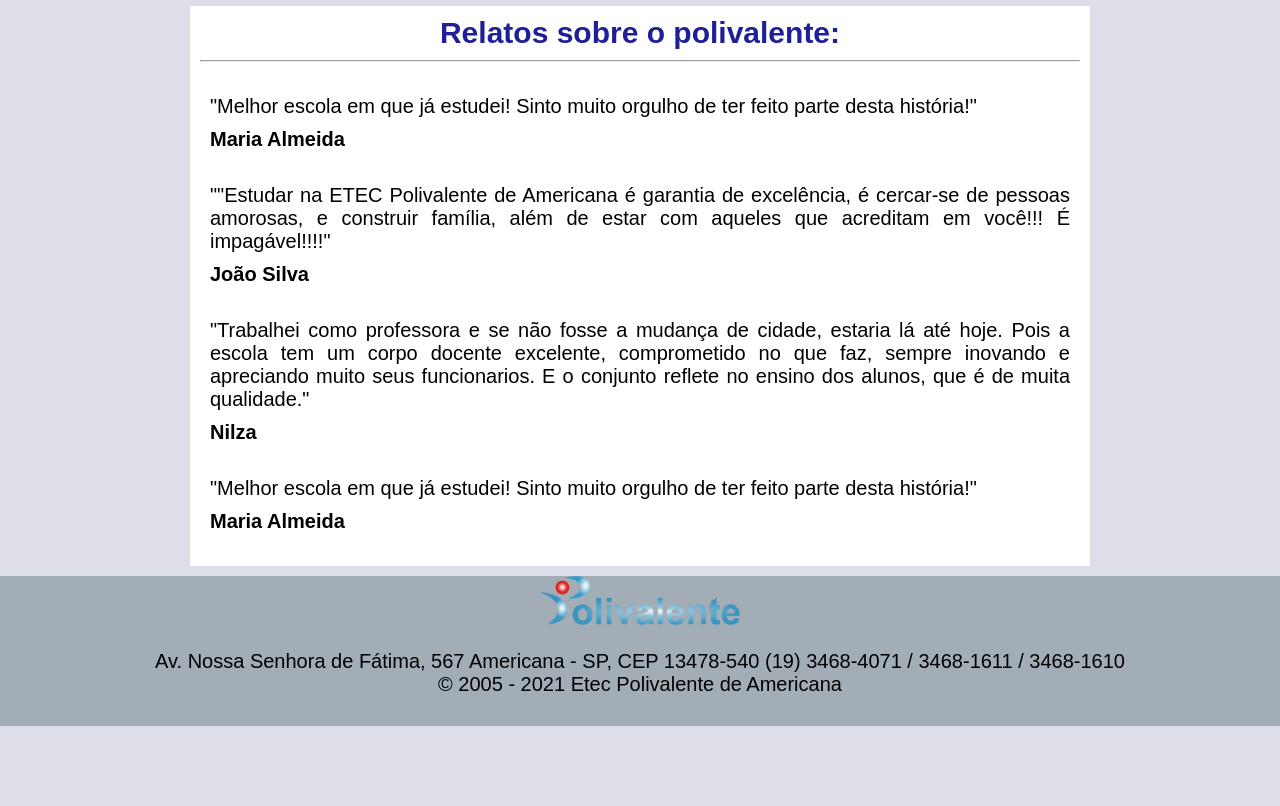
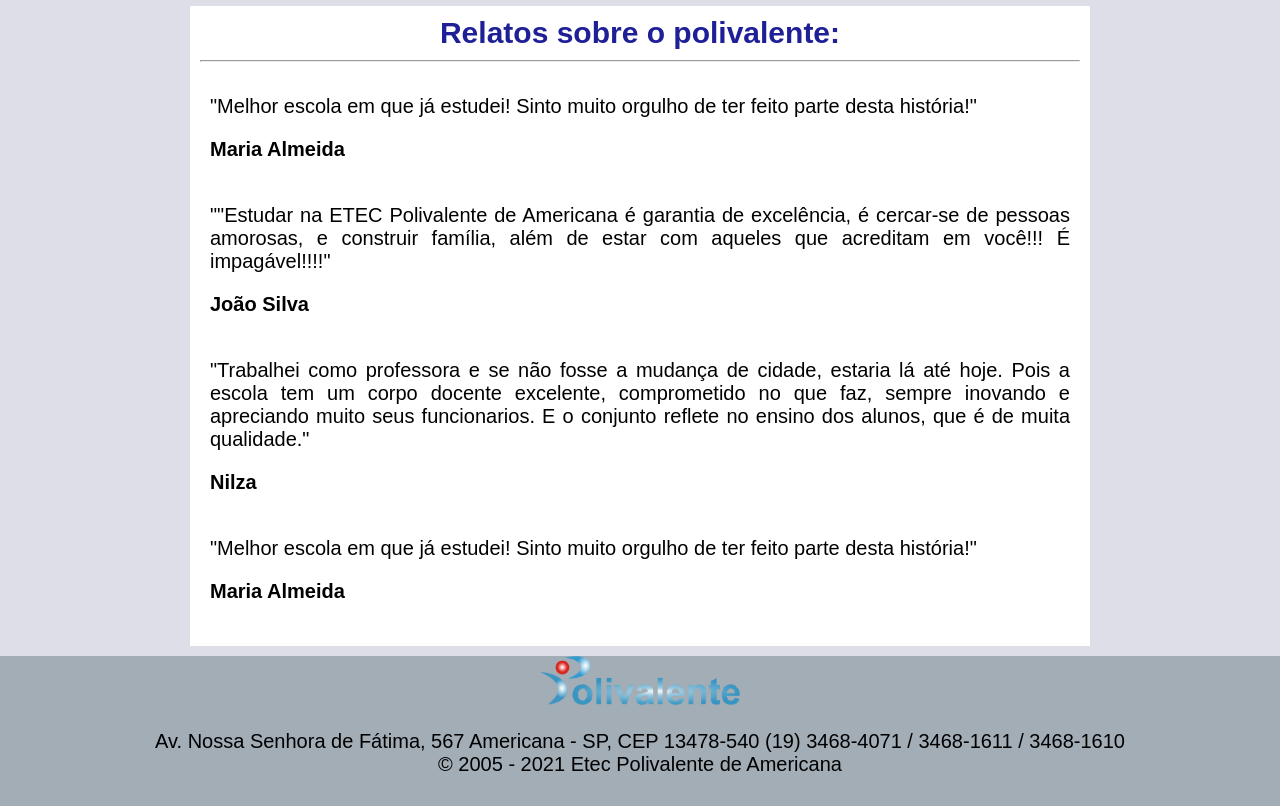
Before and after one commit to G1menez/Etec, a plain HTML site: page index.html in a window 1280 px wide. Shown: the part 1520-2326 px from the top of the page. Before the commit the page ends 2246 px from the top, so only its background shows below. Drawn offline with Linux system fonts and the light colour scheme.

Commit message:
geral.css

```diff
--- a/geral.css
+++ b/geral.css
@@ -33,16 +33,7 @@ header {
     /* define a margem em baixo como 20px */
     margin-bottom: 20px;
 }
-/* css classe relatos dentro da classe conteudo */
-.conteudo .relatos
-{
-    /* deixa o espaçamento em cima como 0 */
-    padding-top: 0px;
-    /* deixa o espaçamento em baixo como 0 */
-    padding-bottom: 0px;
-    /* deixa a margem em baixo como 0 */
-    margin-bottom: 0px;
-}
+
 /* css do h1 que esta na classe conteudo  */
 .conteudo h1
 {
```
